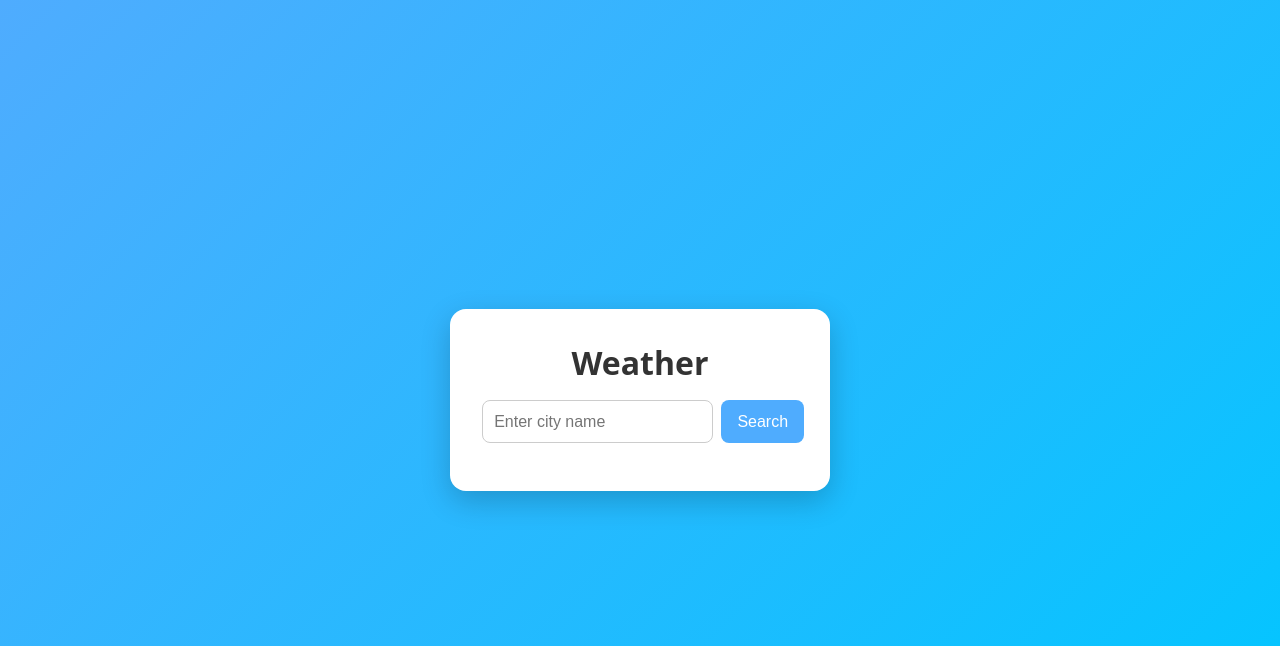
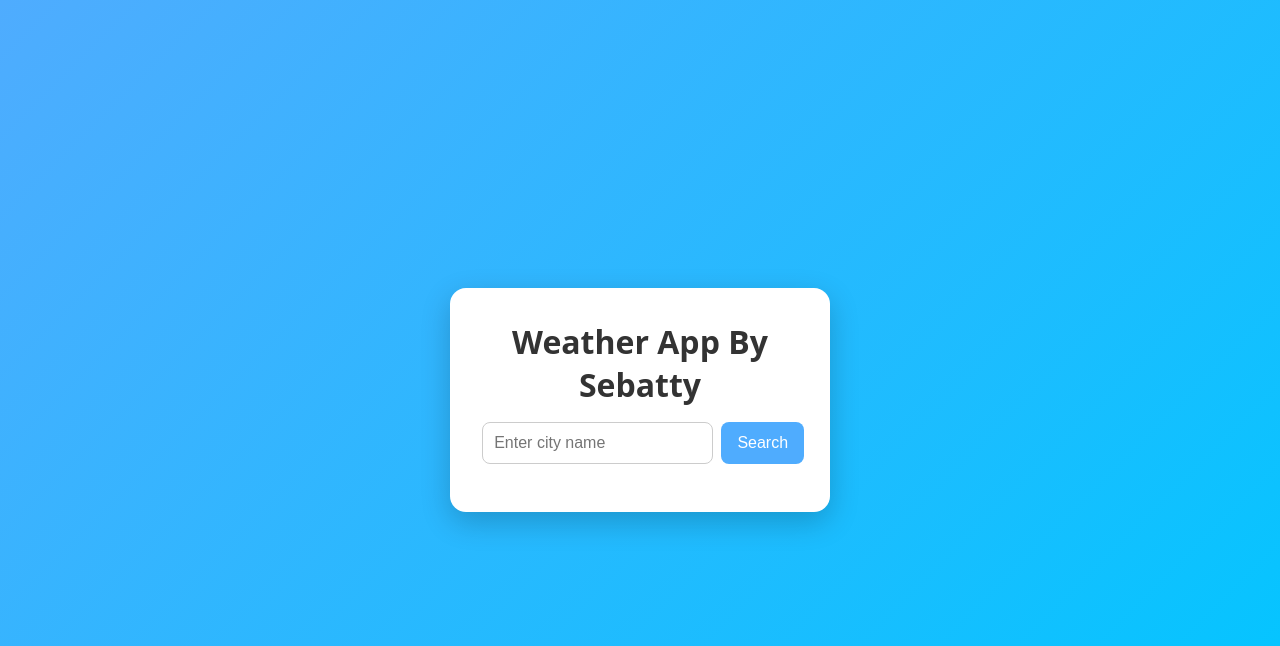
Before and after one commit to Sreehari-jpg/weather-app, a Flask app: page / in a window 1280 px wide. Shown: the top 646 px of the page. Run offline with Flask 3, Linux system fonts and the light colour scheme.

Commit message:
changed the heading

```diff
--- a/templates/index.html
+++ b/templates/index.html
@@ -8,7 +8,7 @@
 </head>
 <body>
   <main class="card">
-    <h1>Weather</h1>
+    <h1>Weather App By Sebatty</h1>
 
     <form method="POST">
       <input type="text" name="city" placeholder="Enter city name" required>
```
